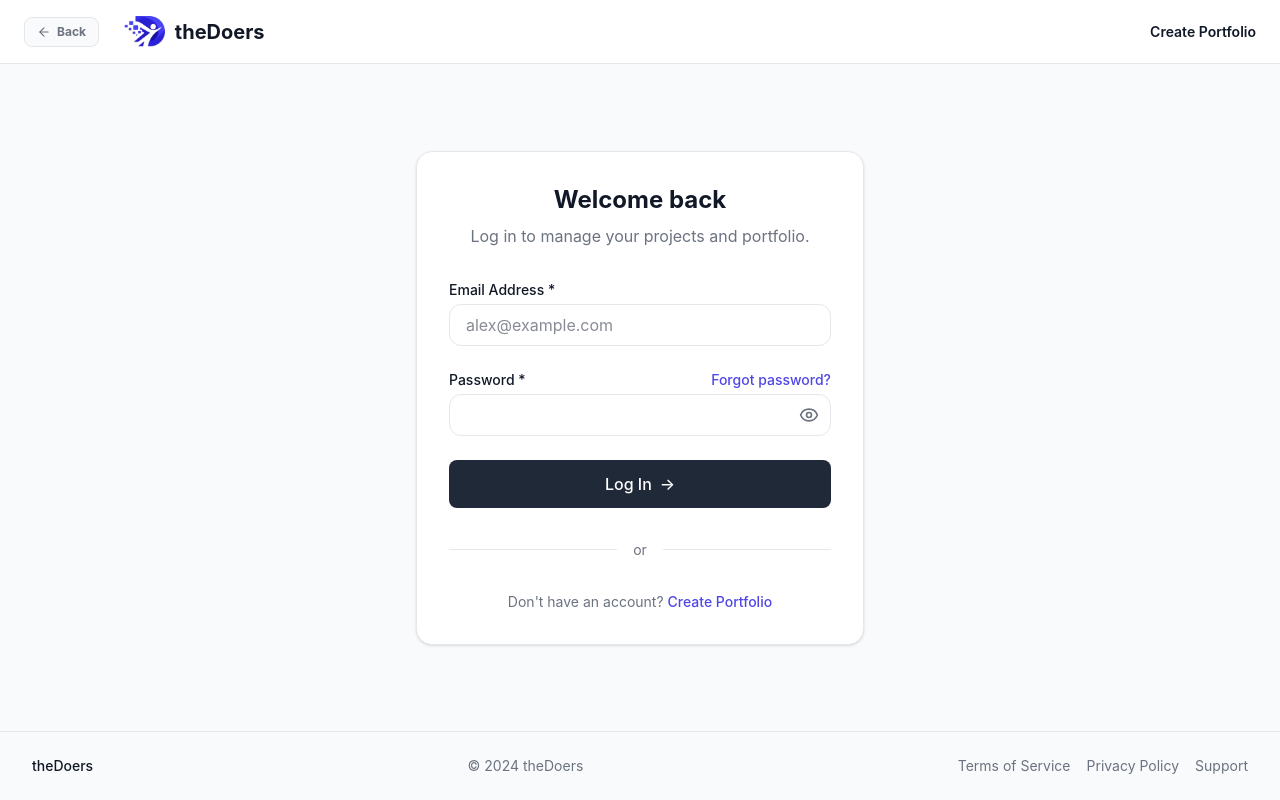
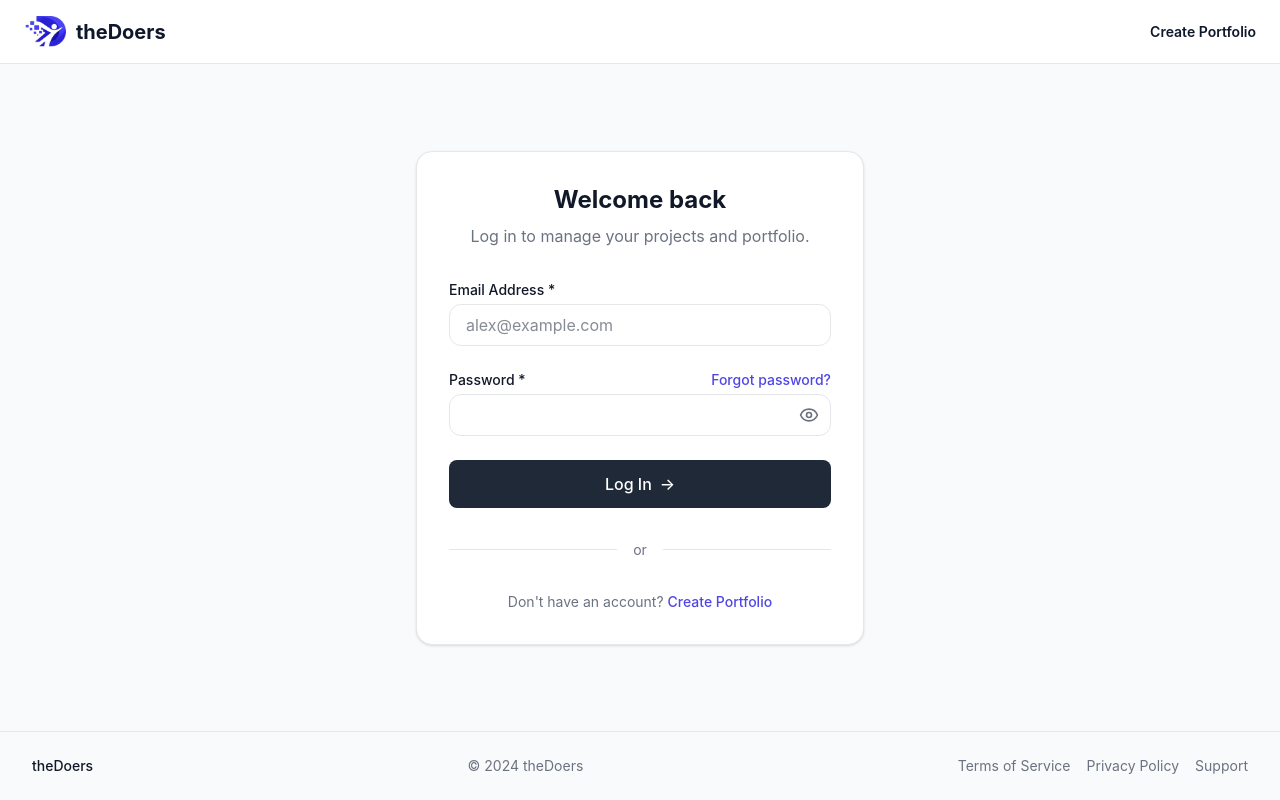
Before and after one commit to AroTech23/theDoers, a Next.js app: page /login in a window 1280 px wide. Built offline with nearby package versions, Linux system fonts and the light colour scheme.

Commit message:
clean: remove clunky back button from auth navbar to match enterprise standards

```diff
--- a/components/layout/AuthNavbar.tsx
+++ b/components/layout/AuthNavbar.tsx
@@ -1,8 +1,6 @@
 'use client';
 
 import Link from 'next/link';
-import { useRouter } from 'next/navigation';
-import { ArrowLeft } from 'lucide-react';
 
 interface AuthNavbarProps {
   rightLink?: {
@@ -12,39 +10,25 @@ interface AuthNavbarProps {
 }
 
 export default function AuthNavbar({ rightLink }: AuthNavbarProps) {
-  const router = useRouter();
-
-  const handleGoBack = () => {
-    if (window.history.length > 1) {
-      router.back();
-    } else {
-      router.push('/');
-    }
-  };
-
   return (
-    <nav className="flex items-center justify-between px-6 h-16 bg-white border-b border-[#E5E7EB] sticky top-0 z-50">
-      <div className="flex items-center gap-6">
-        {/* Back Button */}
-        <button
-          onClick={handleGoBack}
-          type="button"
-          className="inline-flex items-center gap-1.5 text-xs font-bold text-[#6B7280] hover:text-[#111827] bg-[#F9FAFB] hover:bg-[#F3F4F6] border border-[#E5E7EB] px-3 py-1.5 rounded-lg transition-colors cursor-pointer"
-        >
-          <ArrowLeft size={14} /> Back
-        </button>
-
-        {/* Logo */}
-        <Link href="/" className="flex items-center gap-2.5 text-xl font-bold text-[#111827] hover:text-[#4F46E5] transition-colors group">
-          <img src="/logo-icon.png" alt="theDoers logo" className="h-8 w-auto object-contain group-hover:scale-105 transition-transform" />
-          <span>theDoers</span>
-        </Link>
-      </div>
+    <nav className="flex items-center justify-between px-6 h-16 bg-white border-b border-[#E2E8F0] sticky top-0 z-50">
+      {/* Clicking logo returns to home naturally */}
+      <Link
+        href="/"
+        className="flex items-center gap-2.5 text-xl font-bold text-[#0F172A] hover:text-[#4F46E5] transition-colors group"
+      >
+        <img
+          src="/logo-icon.png"
+          alt="theDoers logo"
+          className="h-8 w-auto object-contain group-hover:scale-105 transition-transform"
+        />
+        <span>theDoers</span>
+      </Link>
 
       {rightLink && (
         <Link
           href={rightLink.href}
-          className="text-sm font-semibold text-[#111827] hover:text-[#4F46E5] transition-colors"
+          className="text-sm font-semibold text-[#0F172A] hover:text-[#4F46E5] transition-colors"
         >
           {rightLink.label}
         </Link>
```
